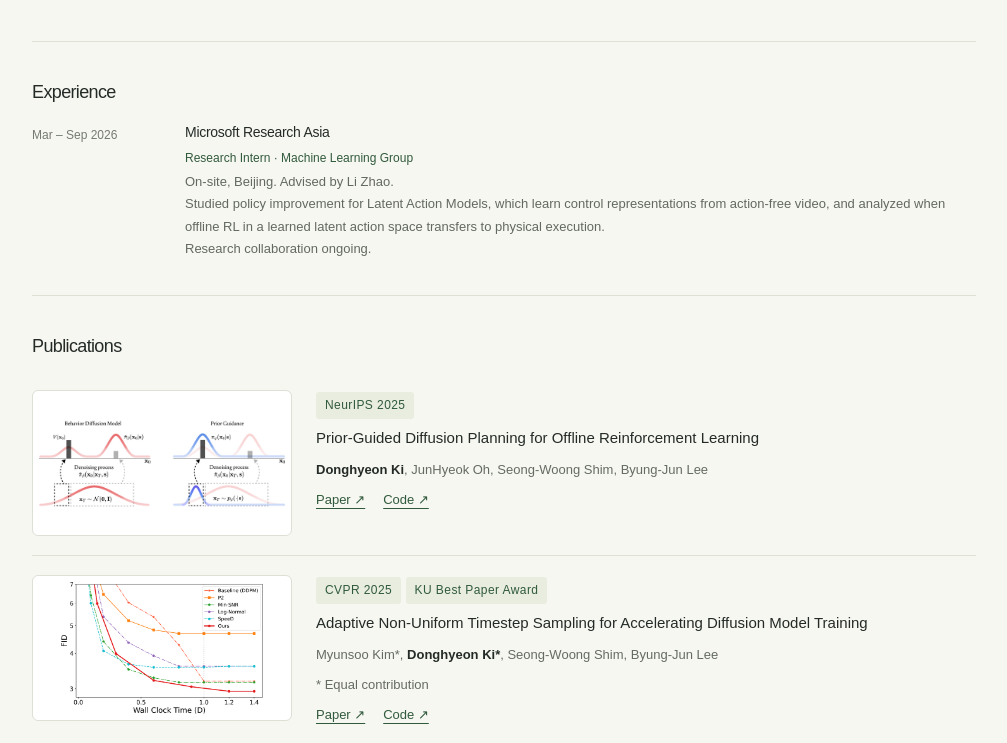
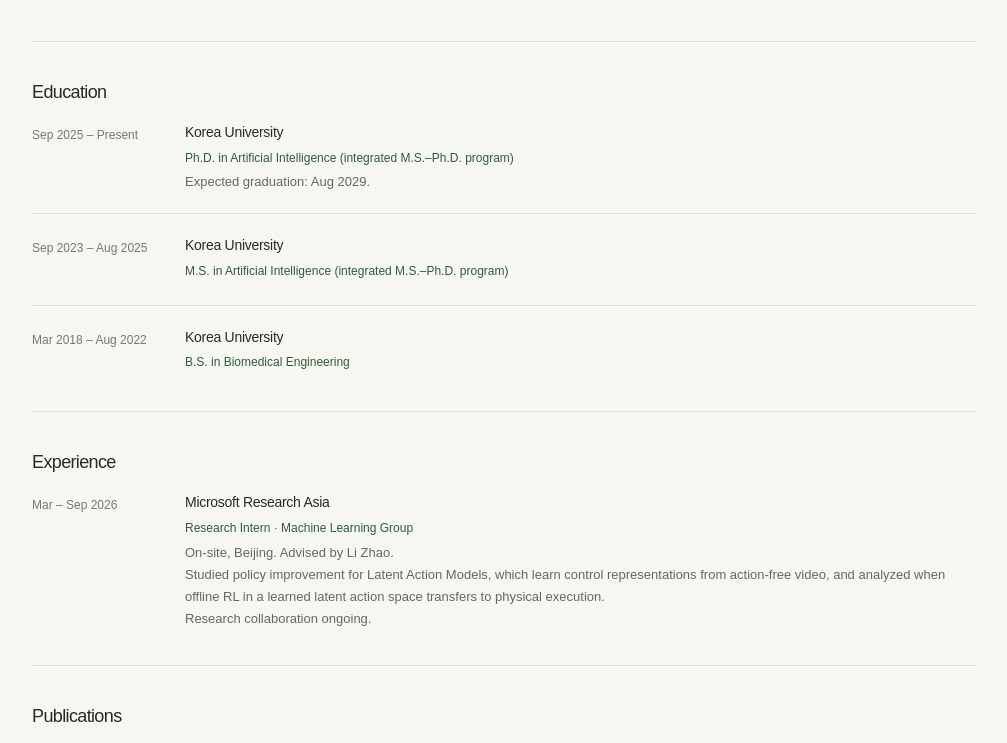
Before and after one commit to donghyeonki/donghyeonki.github.io, a plain HTML site: page index.html in a window 1280 px wide. Shown: the part 488-1231 px from the top of the page, without its empty margins (136-1143 px from the left). Drawn offline with Linux system fonts and the light colour scheme.

Commit message:
Move Education before Experience to match resume order
Co-Authored-By: Claude Fable 5.2 <noreply@anthropic.com>

```diff
--- a/index.html
+++ b/index.html
@@ -45,7 +45,12 @@
       <p class="intro">I am a third-semester Ph.D. student in Artificial Intelligence at Korea University, advised by Prof. Byung-Jun Lee in the <a class="text-link" href="https://dmlab.korea.ac.kr/">Decision Making Lab</a>. I study reinforcement learning for continuous control, focusing on how expressive generative policies such as diffusion and flow models can be trained and improved with offline and online RL. My recent work extends this to robot learning from suboptimal and action-free data. In an ongoing collaboration with Microsoft Research Asia, I am working on online RL for vision-language-action (VLA) models, training a small module with RL while keeping the pretrained VLA frozen.</p>
       <div class="hero-links"><a href="mailto:peop1e1n@korea.ac.kr">Email: peop1e1n@korea.ac.kr ↗</a><a href="https://scholar.google.com/citations?user=D6ZeHy8AAAAJ&amp;hl=en">Google Scholar ↗</a><a href="https://www.linkedin.com/in/donghyeon-ki-096168251/">LinkedIn ↗</a><a href="https://x.com/donghyeon_ki">X / Twitter ↗</a></div></div><figure class="portrait"><img src="portrait.jpg" alt="Portrait of Donghyeon Ki" width="413" height="531" fetchpriority="high"></figure>
     </section>
-    <section id="experience" class="section" style="border-top:1px solid var(--line)"><h2 class="section-title">Experience</h2><div><article class="entry"><div class="date">Mar – Sep 2026</div><div><h3>Microsoft Research Asia</h3><p class="org">Research Intern · Machine Learning Group</p><p>On-site, Beijing. Advised by Li Zhao.</p><p>Studied policy improvement for Latent Action Models, which learn control representations from action-free video, and analyzed when offline RL in a learned latent action space transfers to physical execution.</p><p>Research collaboration ongoing.</p></div></article></div></section>
+    <section id="education" class="section" style="border-top:1px solid var(--line)"><h2 class="section-title">Education</h2><div>
+      <article class="entry"><div class="date">Sep 2025 – Present</div><div><h3>Korea University</h3><p class="org">Ph.D. in Artificial Intelligence (integrated M.S.–Ph.D. program)</p><p>Expected graduation: Aug 2029.</p></div></article>
+      <article class="entry"><div class="date">Sep 2023 – Aug 2025</div><div><h3>Korea University</h3><p class="org">M.S. in Artificial Intelligence (integrated M.S.–Ph.D. program)</p></div></article>
+      <article class="entry"><div class="date">Mar 2018 – Aug 2022</div><div><h3>Korea University</h3><p class="org">B.S. in Biomedical Engineering</p></div></article>
+    </div></section>
+    <section id="experience" class="section"><h2 class="section-title">Experience</h2><div><article class="entry"><div class="date">Mar – Sep 2026</div><div><h3>Microsoft Research Asia</h3><p class="org">Research Intern · Machine Learning Group</p><p>On-site, Beijing. Advised by Li Zhao.</p><p>Studied policy improvement for Latent Action Models, which learn control representations from action-free video, and analyzed when offline RL in a learned latent action space transfers to physical execution.</p><p>Research collaboration ongoing.</p></div></article></div></section>
     <section id="publications" class="section"><h2 class="section-title">Publications</h2><div>
       <article class="pub has-thumb"><div class="thumb"><img src="figs/pg.png" alt="Behavior diffusion model versus prior guidance" loading="lazy"></div><div class="pub-body"><span class="venue">NeurIPS 2025</span><h3><a href="https://proceedings.neurips.cc/paper_files/paper/2025/hash/564ba85813598013a4b6c2317b79cffb-Abstract-Conference.html">Prior-Guided Diffusion Planning for Offline Reinforcement Learning</a></h3><p><strong>Donghyeon Ki</strong>, JunHyeok Oh, Seong-Woong Shim, Byung-Jun Lee</p><div class="pub-links"><a href="https://proceedings.neurips.cc/paper_files/paper/2025/hash/564ba85813598013a4b6c2317b79cffb-Abstract-Conference.html">Paper ↗</a><a href="https://github.com/ku-dmlab/PG">Code ↗</a></div></div></article>
       <article class="pub has-thumb"><div class="thumb"><img src="figs/timestep.png" alt="FID versus wall-clock time for timestep sampling methods" loading="lazy"></div><div class="pub-body"><span class="venue">CVPR 2025</span> <span class="venue">KU Best Paper Award</span><h3><a href="https://openaccess.thecvf.com/content/CVPR2025/html/Kim_Adaptive_Non-Uniform_Timestep_Sampling_for_Accelerating_Diffusion_Model_Training_CVPR_2025_paper.html">Adaptive Non-Uniform Timestep Sampling for Accelerating Diffusion Model Training</a></h3><p>Myunsoo Kim*, <strong>Donghyeon Ki*</strong>, Seong-Woong Shim, Byung-Jun Lee</p><p class="equal-contribution">* Equal contribution</p><div class="pub-links"><a href="https://openaccess.thecvf.com/content/CVPR2025/html/Kim_Adaptive_Non-Uniform_Timestep_Sampling_for_Accelerating_Diffusion_Model_Training_CVPR_2025_paper.html">Paper ↗</a><a href="https://github.com/ku-dmlab/Adaptive-Timestep-Sampler">Code ↗</a></div></div></article>
@@ -55,11 +60,6 @@
       <article class="pub has-thumb"><div class="thumb"><img src="figs/lapis.png" alt="Overview of LAPIS" loading="lazy"></div><div class="pub-body"><span class="venue">arXiv · 2026</span><h3><a href="https://arxiv.org/abs/2611.24482">Latent Action Policies from Suboptimal Data</a></h3><p><strong>Donghyeon Ki</strong>, Xiaoyu Chen, Jun Ho Seo, Hayeong Lee, Kyungyoon Kim, Byung-Jun Lee, Li Zhao</p><div class="pub-links"><a href="https://arxiv.org/abs/2611.24482">arXiv ↗</a></div></div></article>
       <article class="pub has-thumb"><div class="thumb"><img src="figs/som.png" alt="Overview of score-based one-step MeanFlow policy optimization" loading="lazy"></div><div class="pub-body"><span class="venue">arXiv · 2026</span><h3><a href="https://arxiv.org/abs/2605.23365">Score-Based One-step MeanFlow Policy Optimization</a></h3><p>Kyungyoon Kim, <strong>Donghyeon Ki</strong>, Hee-Jun Ahn, Byung-Jun Lee</p><div class="pub-links"><a href="https://arxiv.org/abs/2605.23365">arXiv ↗</a></div></div></article>
       <article class="pub has-thumb"><div class="thumb"><img src="figs/langevin.png" alt="Langevin Q-Learning overview" loading="lazy"></div><div class="pub-body"><span class="venue">arXiv · 2026</span><h3><a href="https://arxiv.org/abs/2602.07873">Direct Soft-Policy Sampling via Langevin Dynamics</a></h3><p><strong>Donghyeon Ki</strong>, Hee-Jun Ahn, Kyungyoon Kim, Byung-Jun Lee</p><div class="pub-links"><a href="https://arxiv.org/abs/2602.07873">arXiv ↗</a></div></div></article>
-    </div></section>
-    <section id="education" class="section"><h2 class="section-title">Education</h2><div>
-      <article class="entry"><div class="date">Sep 2025 – Present</div><div><h3>Korea University</h3><p class="org">Ph.D. in Artificial Intelligence (integrated M.S.–Ph.D. program)</p><p>Expected graduation: Aug 2029.</p></div></article>
-      <article class="entry"><div class="date">Sep 2023 – Aug 2025</div><div><h3>Korea University</h3><p class="org">M.S. in Artificial Intelligence (integrated M.S.–Ph.D. program)</p></div></article>
-      <article class="entry"><div class="date">Mar 2018 – Aug 2022</div><div><h3>Korea University</h3><p class="org">B.S. in Biomedical Engineering</p></div></article>
     </div></section>
     <section id="honors" class="section"><h2 class="section-title">Honors</h2><div>
       <article class="entry"><div class="date">2026</div><div><h3>Gold Reviewer, ICML 2026</h3></div></article>
```
